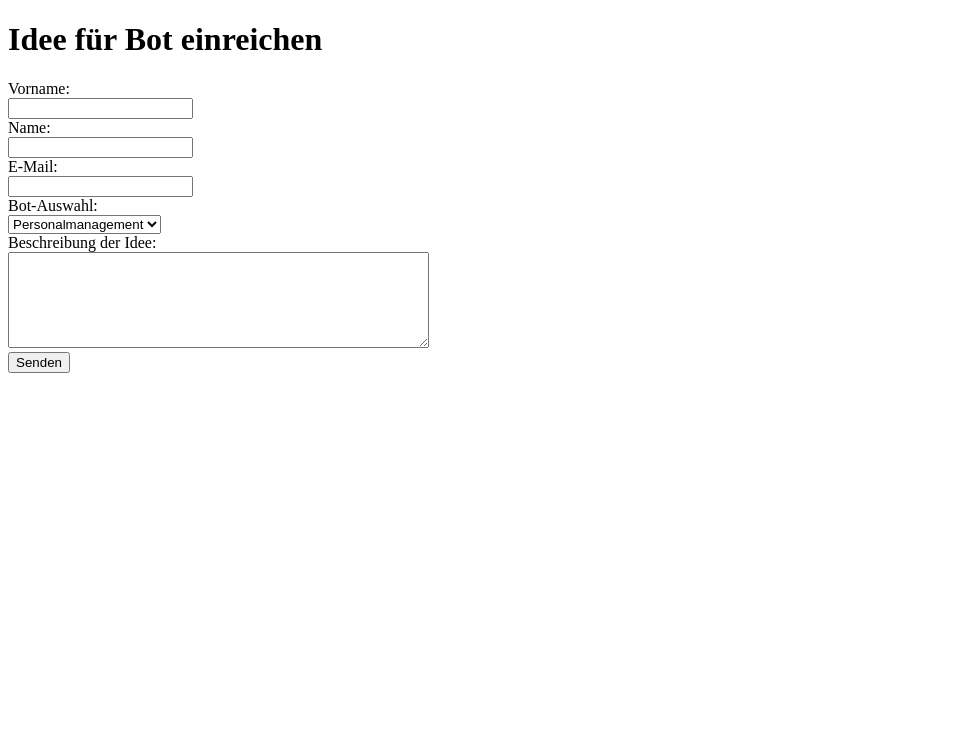
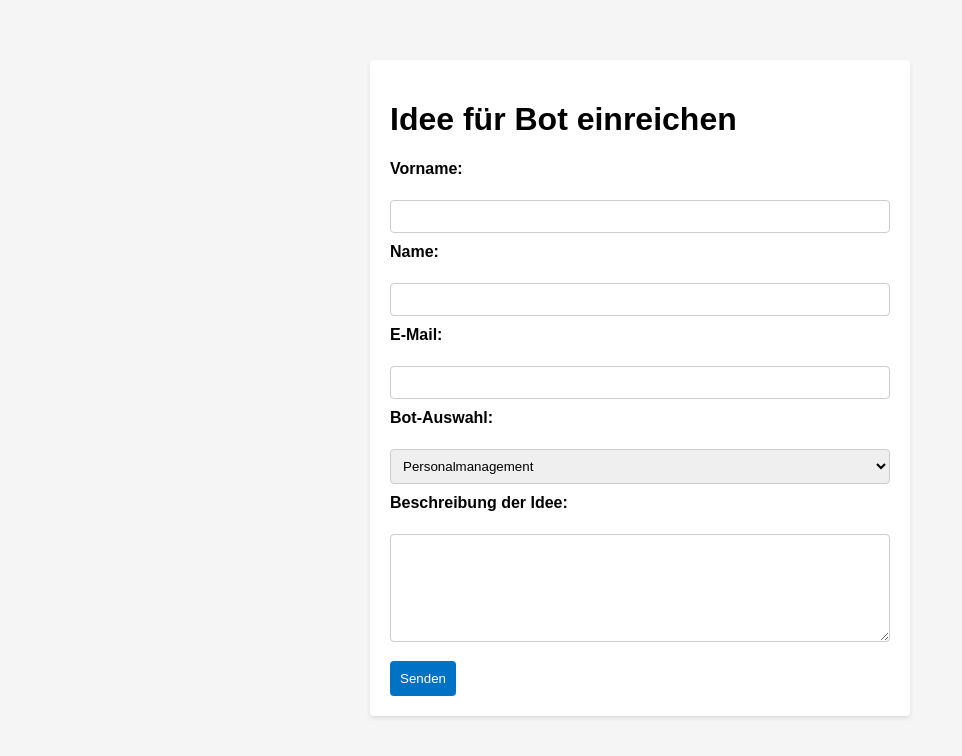
Before and after one commit to TCOL2024/KIBOT, a website: page index.html in a window 1280 px wide. Shown: the whole page, without its empty margins (0-962 px from the left). Drawn offline with Linux system fonts and the light colour scheme.

Commit message:
Fix form submission and improve docs

```diff
--- a/index.html
+++ b/index.html
@@ -3,10 +3,55 @@
 <head>
 <meta charset="UTF-8">
 <title>Idee einreichen</title>
+<style>
+body {
+  font-family: Arial, sans-serif;
+  background-color: #f5f5f5;
+  margin: 0;
+  padding: 20px;
+}
+.container {
+  width: 500px;
+  margin: 40px auto;
+  background: #fff;
+  padding: 20px;
+  border-radius: 4px;
+  box-shadow: 0 2px 4px rgba(0,0,0,0.1);
+}
+label {
+  display: block;
+  margin-top: 10px;
+  font-weight: bold;
+}
+input,
+select,
+textarea {
+  width: 100%;
+  padding: 8px;
+  box-sizing: border-box;
+  border: 1px solid #ccc;
+  border-radius: 4px;
+  margin-top: 4px;
+}
+button {
+  margin-top: 15px;
+  padding: 10px;
+  background-color: #0072C6;
+  color: #fff;
+  border: none;
+  border-radius: 4px;
+  cursor: pointer;
+}
+button:hover {
+  background-color: #005a9e;
+}
+</style>
 </head>
 <body>
-  <h1>Idee für Bot einreichen</h1>
-  <form action="/submit" method="post">
+  <div class="container">
+    <h1>Idee für Bot einreichen</h1>
+    <!-- Daten werden via JavaScript an den Make-Webhook gesendet -->
+    <form id="ideaForm">
     <label for="vorname">Vorname:</label><br>
     <input type="text" id="vorname" name="vorname" required><br>
 
@@ -29,5 +74,34 @@
 
     <button type="submit">Senden</button>
   </form>
+  </div>
+  <script>
+    document.getElementById('ideaForm').addEventListener('submit', async function (e) {
+      e.preventDefault();
+      const form = e.target;
+      const data = {
+        vorname: form.vorname.value,
+        name: form.name.value,
+        email: form.email.value,
+        bot: form.bot.value,
+        idea: form.idea.value
+      };
+      try {
+        const res = await fetch('https://hook.us2.make.com/gdk7iqfavitf7qqplb3cyiptk7bf3l4x', {
+          method: 'POST',
+          headers: { 'Content-Type': 'application/json' },
+          body: JSON.stringify(data)
+        });
+        if (res.ok) {
+          alert('Vielen Dank für Ihre Idee!');
+          this.reset();
+        } else {
+          alert('Fehler beim Senden der Daten.');
+        }
+      } catch (err) {
+        alert('Fehler beim Senden der Daten.');
+      }
+    });
+  </script>
 </body>
 </html>
--- a/package.json
+++ b/package.json
@@ -2,8 +2,9 @@
   "name": "kibot",
   "version": "1.0.0",
   "description": "",
-  "main": "index.js",
+  "main": "server.js",
   "scripts": {
+    "start": "node server.js",
     "test": "echo \"No tests\""
   },
   "keywords": [],
```
Also changed, not shown: README.md.
